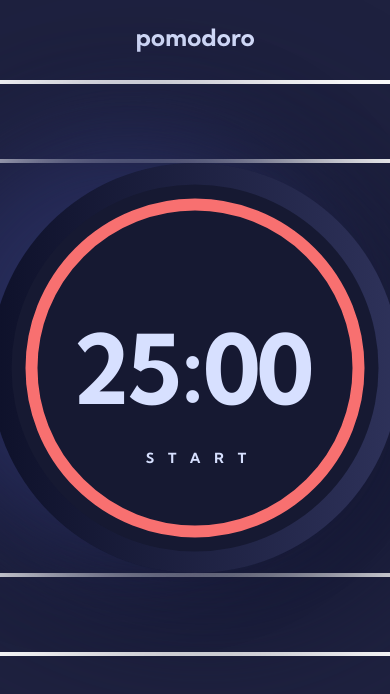
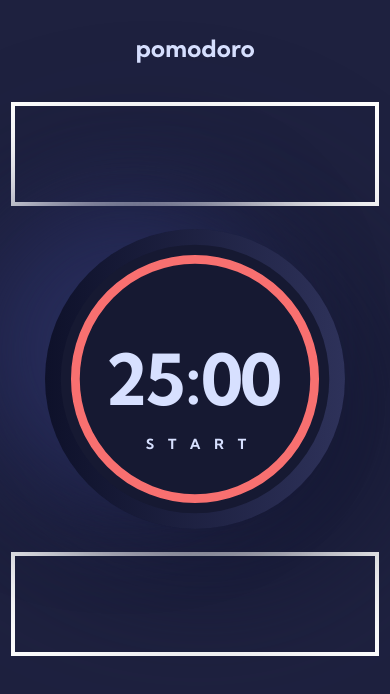
Before and after one commit to webdevbroz/pomodoro-app, a Next.js app: page / in a window 390 px wide. Shown: the top 694 px of the page. Built offline with nearby package versions, Linux system fonts and the light colour scheme.

Commit message:
Fix pomodoro timer to be responsive

```diff
--- a/app/src/components/pomodoro/circular-progress.tsx
+++ b/app/src/components/pomodoro/circular-progress.tsx
@@ -11,7 +11,7 @@ type ProgressCircleProps = Pick<CircularTimerProps, 'colour' | 'percentage'>;
 type RenderTimerTextProps = Pick<CircularTimerProps, 'minutes' | 'seconds'>;
 
 const X_AXIS = -5;
-const TRANSFORM = "scale(1, 1) translate(0, 205)";
+const TRANSFORM = 'scale(1, 1) translate(0, 205)';
 
 export const cleanPercentage = (percentage: number): number => {
   const isNegative = !Number.isFinite(percentage) || percentage < 0; // we can set non-numbers to 0 here
@@ -84,7 +84,13 @@ export const RenderTimerText = ({ minutes, seconds }: RenderTimerTextProps): Rea
 export const CircularTimer = ({ colour, percentage, minutes, seconds }: CircularTimerProps): ReactElement => {
   const pct = cleanPercentage(percentage);
   return (
-    <svg data-testid="circular-progress-test" className="flex rounded-full bg-gradient-to-r from-dark-blue to-desaturated-blue drop-shadow-primary" width="100%" height="100%">
+    <svg
+      data-testid="circular-progress-test"
+      className="flex rounded-full bg-gradient-to-r from-dark-blue to-desaturated-blue drop-shadow-primary"
+      height="100%"
+      width="100%"
+      viewBox="0 0 410 410"
+    >
       <g transform={`rotate(-90 ${'100 100'})`} fill="black">
         <ProgressCircle data-testid="progress-circle-lower" colour="lightgrey" percentage={percentage} />
         <circle r={183.5} cx={X_AXIS} fill="#161932" transform={TRANSFORM}></circle>
--- a/app/src/components/pomodoro/pomodoro-timer.tsx
+++ b/app/src/components/pomodoro/pomodoro-timer.tsx
@@ -62,7 +62,7 @@ export default function PomodoroTimer(): ReactElement {
     const pauseOrStartOnClick: () => void = isTimerActive ? pauseTimer : startTimer;
     const pauseOrStartText: string = isTimerActive ? 'PAUSE' : 'START';
     return (
-      <div className="absolute inset-x-[205] top-[275px] flex flex-col gap-1">
+      <div className="absolute top-[65%] flex items-center justify-center">
         <Button
           variant="ghost-peach"
           className="pr-0 font-bold tracking-[1em] text-on-dark-background"
@@ -75,7 +75,7 @@ export default function PomodoroTimer(): ReactElement {
   };
 
   return (
-    <div className="h-[410px] w-[410px]">
+    <div className="h-[300px] w-[300px] md:h-[410px] md:w-[410px]">
       <div className="relative flex h-[100%] flex-col items-center justify-center rounded-full bg-primary-dark">
         <CircularTimer percentage={percentage} colour="#f87070" minutes={minutes} seconds={seconds} />
         <TimerButton />
```
Also changed, not shown: 1 other file (tests, documents, lock files or other folders).
